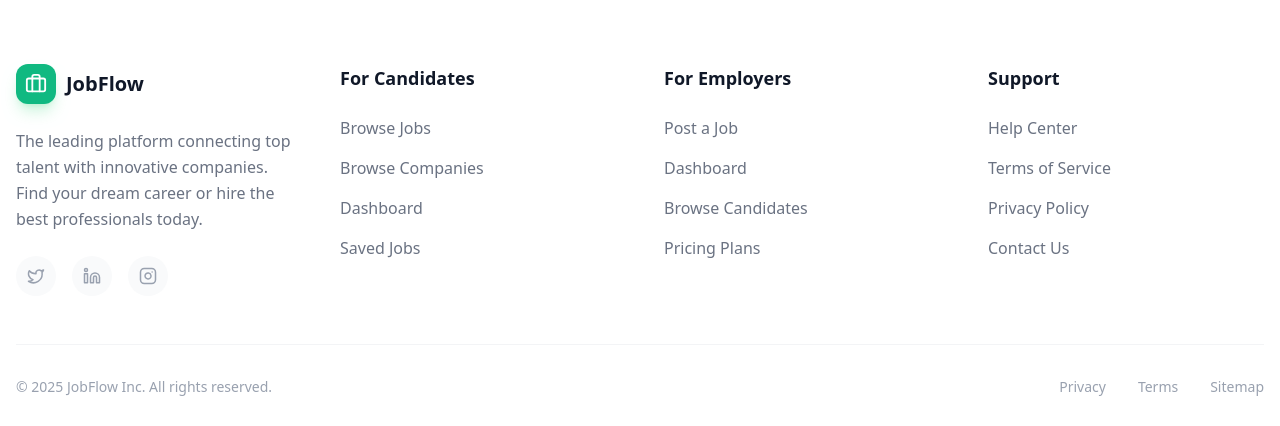
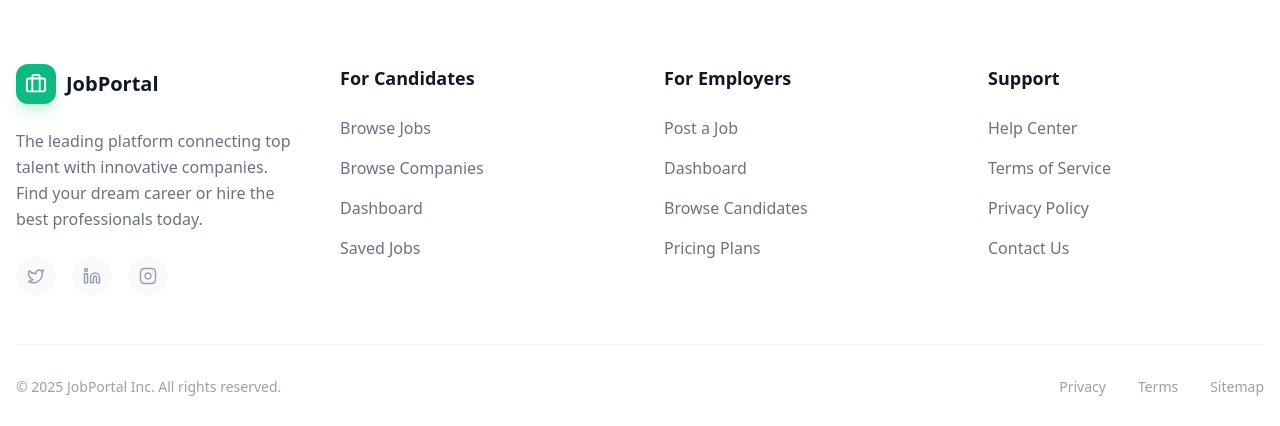
Before and after one commit to remissg/MyDailyWork_Task2, a React (Vite) app: page / in a window 1280 px wide. Shown: the part 1900-2326 px from the top of the page. Built offline with nearby package versions, Linux system fonts and the light colour scheme; no server answers.

Commit message:
chore: Rebrand application from JobFlow to JobPortal, updating references in index.html, README.md, seed.js, and Layout.jsx

```diff
--- a/index.html
+++ b/index.html
@@ -7,7 +7,7 @@
   <meta name="viewport" content="width=device-width, initial-scale=1.0" />
   <title>JobPortal - Find Your Dream Career</title>
   <meta name="description"
-    content="Connect with top tech companies and startups. Find diverse, remote-friendly, and high-paying jobs on JobFlow." />
+    content="Connect with top tech companies and startups. Find diverse, remote-friendly, and high-paying jobs on JobPortal." />
 </head>
 
 <body>
--- a/src/components/Layout.jsx
+++ b/src/components/Layout.jsx
@@ -19,7 +19,7 @@ const Layout = ({ children }) => {
                                 <div className="w-10 h-10 bg-[#10b981] rounded-xl flex items-center justify-center text-white shadow-lg shadow-green-500/20 group-hover:scale-105 transition-transform">
                                     <Briefcase size={22} />
                                 </div>
-                                <span>JobFlow</span>
+                                <span>JobPortal</span>
                             </Link>
                             <p className="text-gray-500 leading-relaxed mb-6">
                                 The leading platform connecting top talent with innovative companies. Find your dream career or hire the best professionals today.
@@ -71,7 +71,7 @@ const Layout = ({ children }) => {
 
                     <div className="border-t border-gray-100 pt-8 flex flex-col md:flex-row items-center justify-between gap-4">
                         <p className="text-gray-400 text-sm font-medium">
-                            &copy; {new Date().getFullYear()} JobFlow Inc. All rights reserved.
+                            &copy; {new Date().getFullYear()} JobPortal Inc. All rights reserved.
                         </p>
                         <div className="flex gap-8 text-sm text-gray-400 font-medium">
                             <a href="#" className="hover:text-gray-800 transition-colors">Privacy</a>
```
Also changed, not shown: 2 other files (tests, documents, lock files or other folders).
